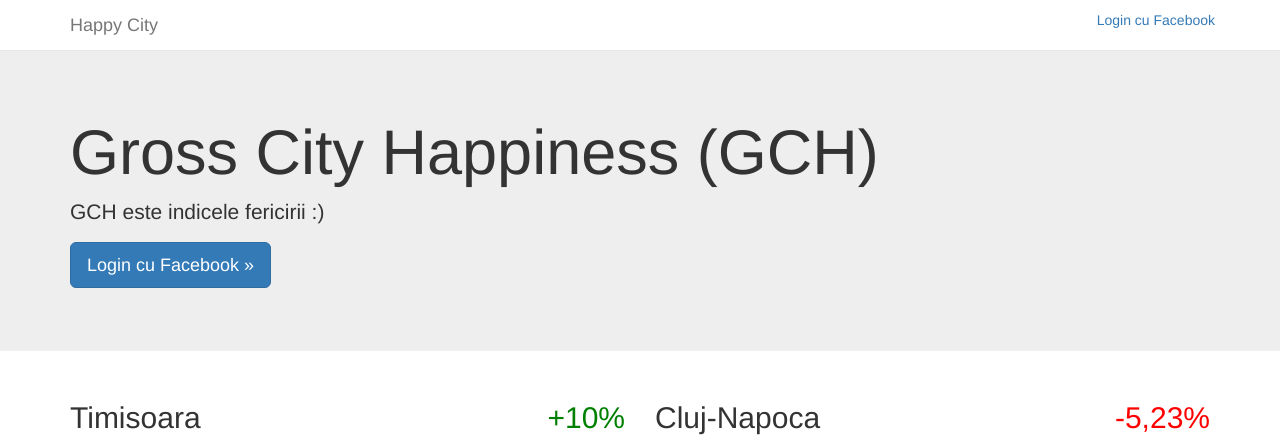
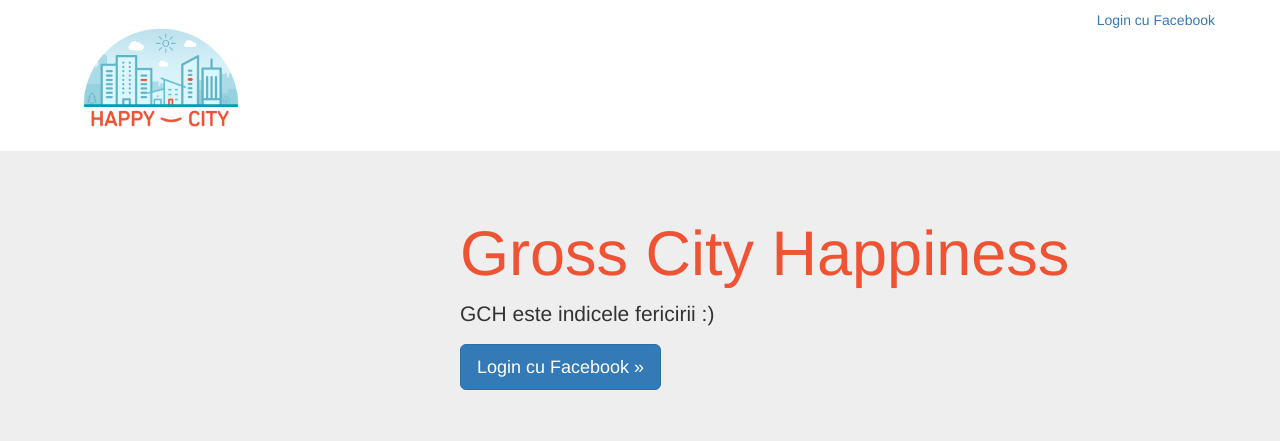
Before and after one commit to hacktm15/happycity, a CodeIgniter app: page /database/ in a window 1280 px wide. Shown: the top 441 px of the page. Run offline with CodeIgniter, Linux system fonts and the light colour scheme; some libraries are stand-ins or nearby versions.

Commit message:
Add logo, some colors

```diff
--- a/application/views/includes/header.php
+++ b/application/views/includes/header.php
@@ -17,7 +17,7 @@
 
   <body>
 
-      <nav class="navbar navbar-default navbar-fixed-top">
+      <nav class="navbar navbar-default">
       <div class="container">
         <div class="navbar-header">
           <button type="button" class="navbar-toggle collapsed" data-toggle="collapse" data-target="#navbar" aria-expanded="false" aria-controls="navbar">
@@ -26,7 +26,9 @@
             <span class="icon-bar"></span>
             <span class="icon-bar"></span>
           </button>
-          <a class="navbar-brand" href="/">Happy City</a>
+          <a class="navbar-brand" href="/">
+		<img src="/assets/img/logo.png" alt="Happy City">
+          </a>
         </div>
         <div class="navbar-right">
 		<p class="welcome">
--- a/application/views/main.php
+++ b/application/views/main.php
@@ -2,7 +2,15 @@
 
 <div class="jumbotron">
     <div class="container">
-		<h1>Gross City Happiness (GCH)</h1>
+
+		<div class="row">
+
+                        <div class="col-md-4">
+                                <!-- <img src="/assets/img/logo.png" alt="Happy City" style="max-width: 100%"> -->
+                        </div>
+
+                        <div class="col-md-8">
+                                <h1>Gross City Happiness</h1>
                                 <p>GCH este indicele fericirii :)</p>
                                 <?php if (!empty($friends)) { ?>
                                 <div class="friends">
@@ -22,6 +30,9 @@
                                 <a class="btn btn-primary btn-lg" href="<?= $loginUrl ?>" role="button">Login cu Facebook &raquo;</a>
                             <?php } ?>
                             </p>
+                        </div>
+                </div>
+
 	</div>
 </div>
 
--- a/assets/css/main.css
+++ b/assets/css/main.css
@@ -1,9 +1,16 @@
 body {
-    padding-top: 50px;
+
+}
+
+.navbar {
+        height: auto;
+        min-height: auto;
+        margin-bottom: 0;
 }
 
 .navbar-default {
 	background-color: #ffffff;
+        border: 0;
 }
 
 .trend-positive,
@@ -45,3 +52,24 @@ body {
 	width: 50px;
 	margin-right: 3px;
 }
+
+.navbar-brand {
+        height: auto;
+        padding: 5px;
+}
+
+.navbar-brand img {
+        width: 200px;
+}
+
+/*.jumbotron {
+        background: #daf3fa;
+}
+*/
+.jumbotron h1 {
+        color: #ef5333;
+}
+
+h2 {
+        color: #009eb4;
+}
```
Also changed, not shown: assets/img/logo.png (added). Lines whose indentation alone changed are shown as unchanged.
